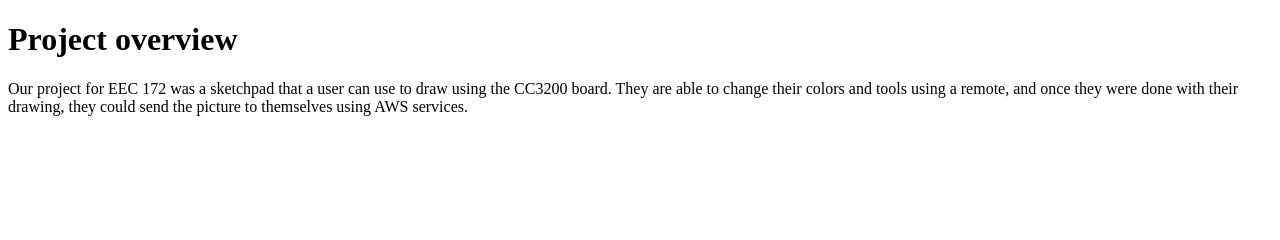
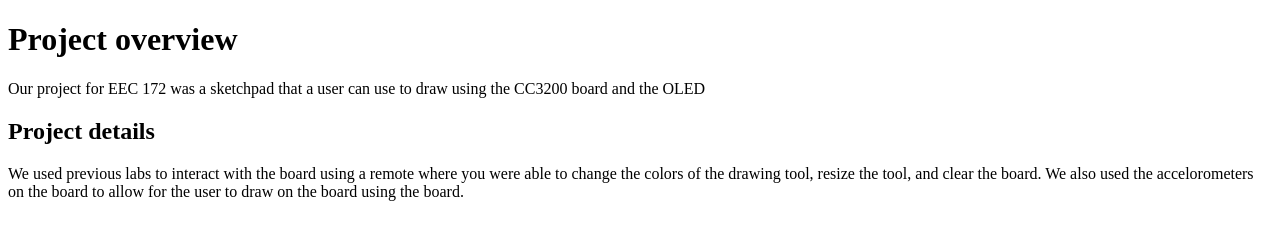
Before and after one commit to BelieveMeYou/website, a plain HTML site: page index.html in a window 1280 px wide. Drawn offline with Linux system fonts and the light colour scheme.

Commit message:
Update index.html

```diff
--- a/index.html
+++ b/index.html
@@ -7,6 +7,10 @@
 </head>
 <body>
     <h1>Project overview</h1>
-    <p>Our project for EEC 172 was a sketchpad that a user can use to draw using the CC3200 board. They are able to change their colors and tools using a remote, and once they were done with their drawing, they could send the picture to themselves using AWS services.</p>
+    <p>Our project for EEC 172 was a sketchpad that a user can use to draw using the CC3200 board and the OLED</p>
+</body>
+<body>
+    <h2>Project details</h2>
+    <p>We used previous labs to interact with the board using a remote where you were able to change the colors of the drawing tool, resize the tool, and clear the board. We also used the accelorometers on the board to allow for the user to draw on the board using the board.</p>
 </body>
 </html>
```
